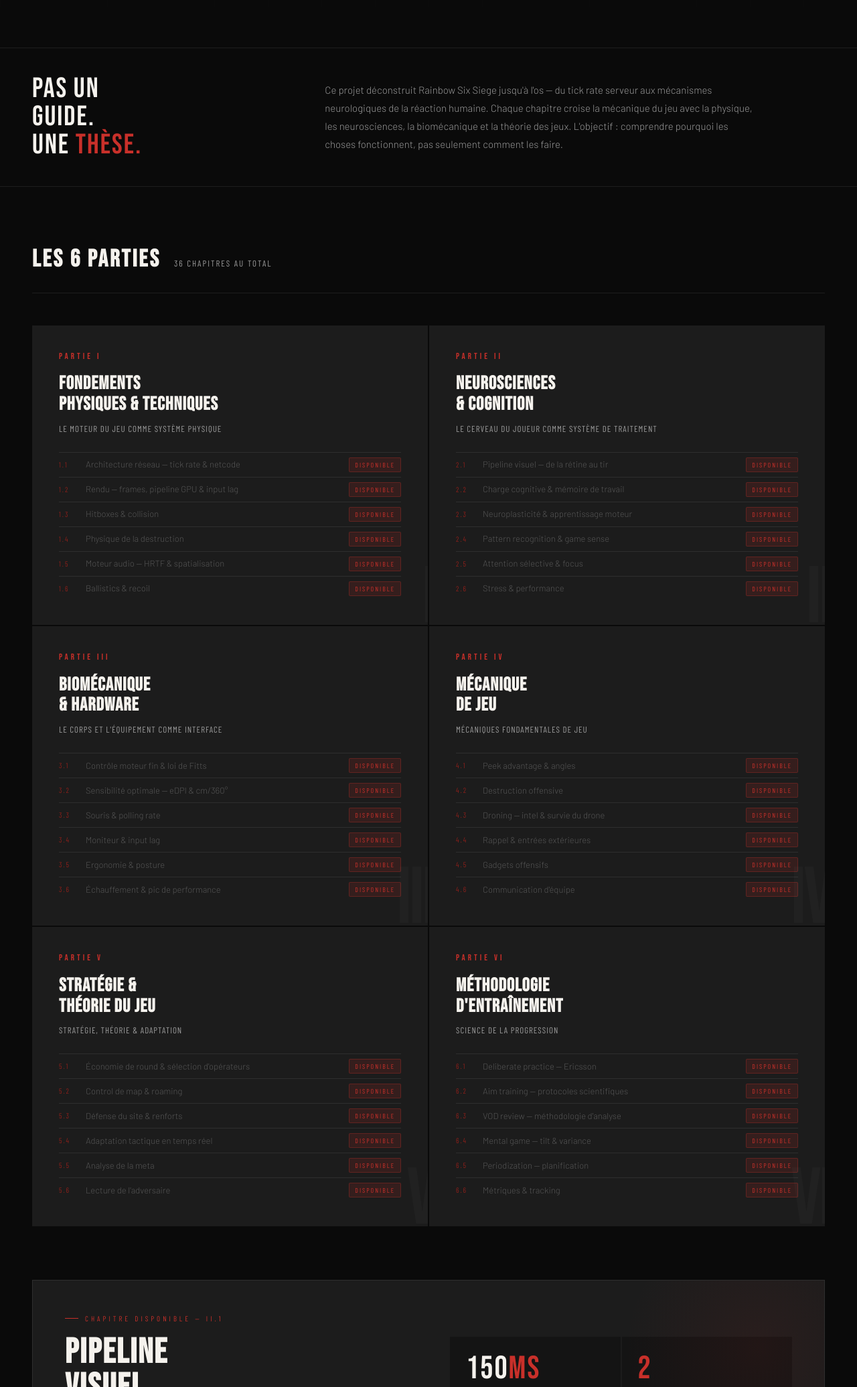
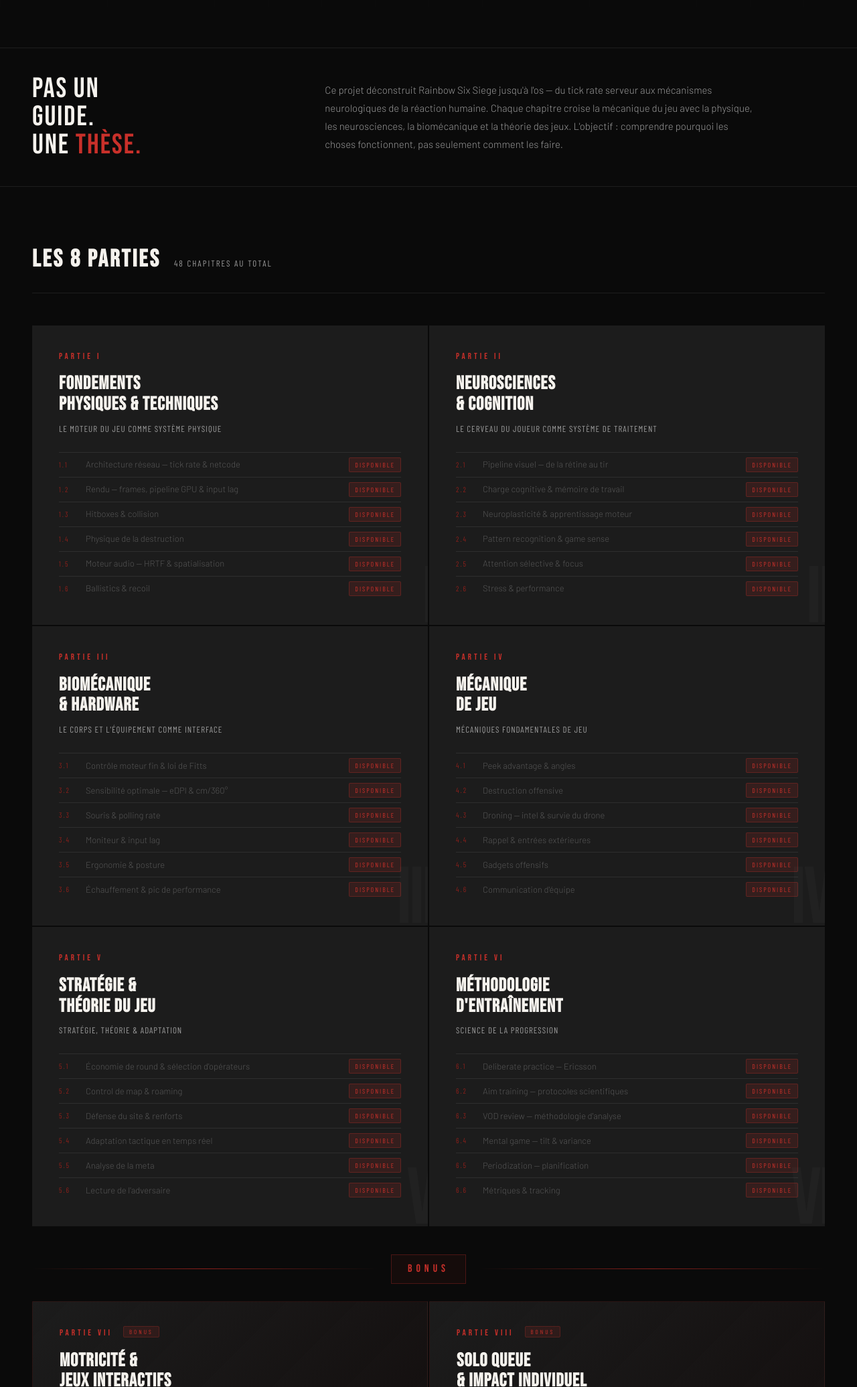
Before and after one commit to EtienneLeBail/neiistra.github.io, a plain HTML site: page index.html in a window 1280 px wide. Shown: the part 729-2800 px from the top of the page at 67% size. Drawn offline with nearby package versions, Linux system fonts and the light colour scheme; a web font is replaced by a local one.

Commit message:
Add files via upload

```diff
--- a/index.html
+++ b/index.html
@@ -340,6 +340,51 @@
   .footer-logo { font-family: 'Bebas Neue', sans-serif; font-size: 18px; letter-spacing: 3px; color: var(--gray-text); }
   .footer-logo span { color: var(--red); }
   .footer-text { font-family: 'Barlow Condensed', sans-serif; font-size: 12px; letter-spacing: 2px; color: var(--gray-light); text-transform: uppercase; }
+  /* Bonus section */
+  .bonus-divider {
+    grid-column: 1 / -1;
+    display: flex;
+    align-items: center;
+    gap: 20px;
+    padding: 40px 0 24px;
+  }
+  .bonus-divider::before,
+  .bonus-divider::after {
+    content: '';
+    flex: 1;
+    height: 1px;
+    background: linear-gradient(90deg, transparent, var(--red-dim), transparent);
+  }
+  .bonus-badge {
+    font-family: 'Bebas Neue', sans-serif;
+    font-size: 16px;
+    letter-spacing: 6px;
+    color: var(--red);
+    padding: 8px 24px;
+    border: 1px solid rgba(200,48,42,0.3);
+    background: rgba(200,48,42,0.06);
+    white-space: nowrap;
+  }
+  .part-card.bonus-card {
+    border: 1px solid rgba(200,48,42,0.12);
+    background: linear-gradient(135deg, var(--gray) 0%, rgba(200,48,42,0.04) 100%);
+  }
+  .part-card.bonus-card:hover {
+    background: linear-gradient(135deg, var(--gray-mid) 0%, rgba(200,48,42,0.08) 100%);
+  }
+  .bonus-tag {
+    font-family: 'Barlow Condensed', sans-serif;
+    font-size: 9px;
+    letter-spacing: 3px;
+    text-transform: uppercase;
+    color: var(--red);
+    background: rgba(200,48,42,0.12);
+    border: 1px solid rgba(200,48,42,0.25);
+    padding: 2px 8px;
+    border-radius: 2px;
+    margin-left: 10px;
+    vertical-align: middle;
+  }
   @keyframes fadeUp { from { opacity: 0; transform: translateY(30px); } to { opacity: 1; transform: translateY(0); } }
   .hero-tag  { animation: fadeUp 0.7s ease both; }
   .hero-title { animation: fadeUp 0.7s 0.1s ease both; }
@@ -365,6 +410,7 @@
   <ul class="nav-links">
     <li><a href="#parties">Chapitres</a></li>
     <li><a href="sensibilite.html">Sensibilité</a></li>
+    <li><a href="#bonus">Bonus</a></li>
     <li><a href="#featured">Commencer</a></li>
     <li><a href="https://github.com/EtienneLeBail/neiistra.github.io" target="_blank">GitHub</a></li>
   </ul>
@@ -379,11 +425,11 @@
   <div class="hero-meta">
     <div class="meta-item">
       <span class="meta-label">Parties</span>
-      <span class="meta-value"><span>6</span></span>
+      <span class="meta-value"><span>8</span></span>
     </div>
     <div class="meta-item">
       <span class="meta-label">Chapitres</span>
-      <span class="meta-value"><span>36</span></span>
+      <span class="meta-value"><span>48</span></span>
     </div>
     <div class="meta-item">
       <span class="meta-label">Discipline</span>
@@ -403,8 +449,8 @@
 
 <section class="parts-section" id="parties">
   <div class="section-header">
-    <h2 class="section-title">Les 6 parties</h2>
-    <span class="section-count">36 chapitres au total</span>
+    <h2 class="section-title">Les 8 parties</h2>
+    <span class="section-count">48 chapitres au total</span>
   </div>
   <div class="parts-grid">
 
@@ -498,6 +544,40 @@
       <span class="part-bg-num">VI</span>
     </a>
 
+    <div class="bonus-divider" id="bonus">
+      <span class="bonus-badge">BONUS</span>
+    </div>
+
+    <a href="partie-7/index.html" class="part-card bonus-card">
+      <span class="part-number">Partie VII <span class="bonus-tag">Bonus</span></span>
+      <h3 class="part-title-card">Motricité &amp;<br>jeux interactifs</h3>
+      <p class="part-subtitle">Entraîner la main par la science du mouvement</p>
+      <div class="part-chapters">
+        <div class="chapter-item"><span class="chapter-num">7.1</span>Flicking — précision balistique du pointeur<span class="chapter-status status-wip">Bientôt</span></div>
+        <div class="chapter-item"><span class="chapter-num">7.2</span>Tracking — suivi de cible fluide<span class="chapter-status status-wip">Bientôt</span></div>
+        <div class="chapter-item"><span class="chapter-num">7.3</span>Target switching — transitions multi-cibles<span class="chapter-status status-wip">Bientôt</span></div>
+        <div class="chapter-item"><span class="chapter-num">7.4</span>Micro-ajustements — corrections fines<span class="chapter-status status-wip">Bientôt</span></div>
+        <div class="chapter-item"><span class="chapter-num">7.5</span>Coordination main-œil — réflexes composites<span class="chapter-status status-wip">Bientôt</span></div>
+        <div class="chapter-item"><span class="chapter-num">7.6</span>Speed vs accuracy — le trade-off fondamental<span class="chapter-status status-wip">Bientôt</span></div>
+      </div>
+      <span class="part-bg-num">VII</span>
+    </a>
+
+    <a href="partie-8/index.html" class="part-card bonus-card">
+      <span class="part-number">Partie VIII <span class="bonus-tag">Bonus</span></span>
+      <h3 class="part-title-card">Solo Queue<br>&amp; impact individuel</h3>
+      <p class="part-subtitle">Gagner en ranked sans équipe — plans, chemins, mindset</p>
+      <div class="part-chapters">
+        <div class="chapter-item"><span class="chapter-num">8.1</span>Plans de jeu — attaque structurée en solo<span class="chapter-status status-wip">Bientôt</span></div>
+        <div class="chapter-item"><span class="chapter-num">8.2</span>Chemins de jeu — rotations &amp; timing<span class="chapter-status status-wip">Bientôt</span></div>
+        <div class="chapter-item"><span class="chapter-num">8.3</span>Style de jeu — identifier &amp; exploiter le tien<span class="chapter-status status-wip">Bientôt</span></div>
+        <div class="chapter-item"><span class="chapter-num">8.4</span>Adaptation au random — jouer avec l'inconnu<span class="chapter-status status-wip">Bientôt</span></div>
+        <div class="chapter-item"><span class="chapter-num">8.5</span>Impact individuel — peser sur le round<span class="chapter-status status-wip">Bientôt</span></div>
+        <div class="chapter-item"><span class="chapter-num">8.6</span>Mindset solo Q — discipline &amp; régularité<span class="chapter-status status-wip">Bientôt</span></div>
+      </div>
+      <span class="part-bg-num">VIII</span>
+    </a>
+
   </div>
 </section>
 
```
